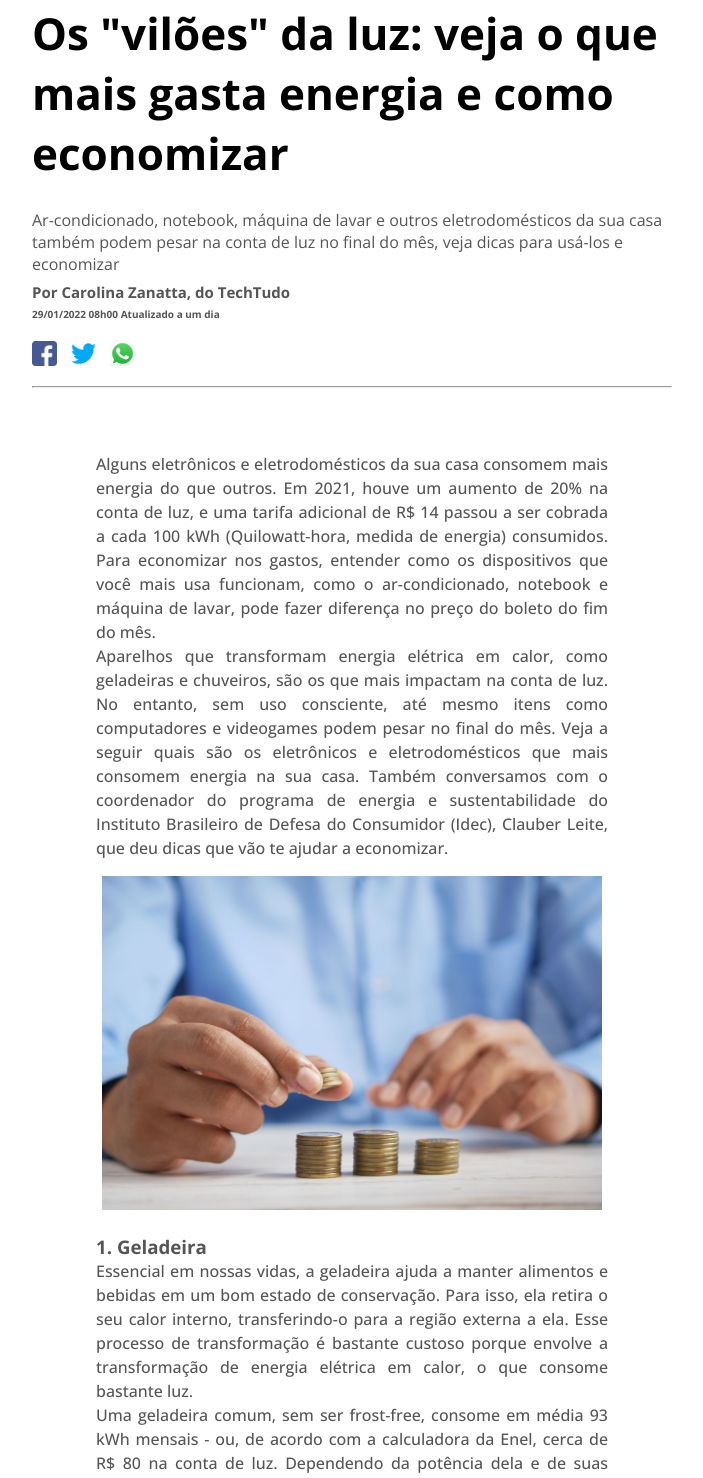
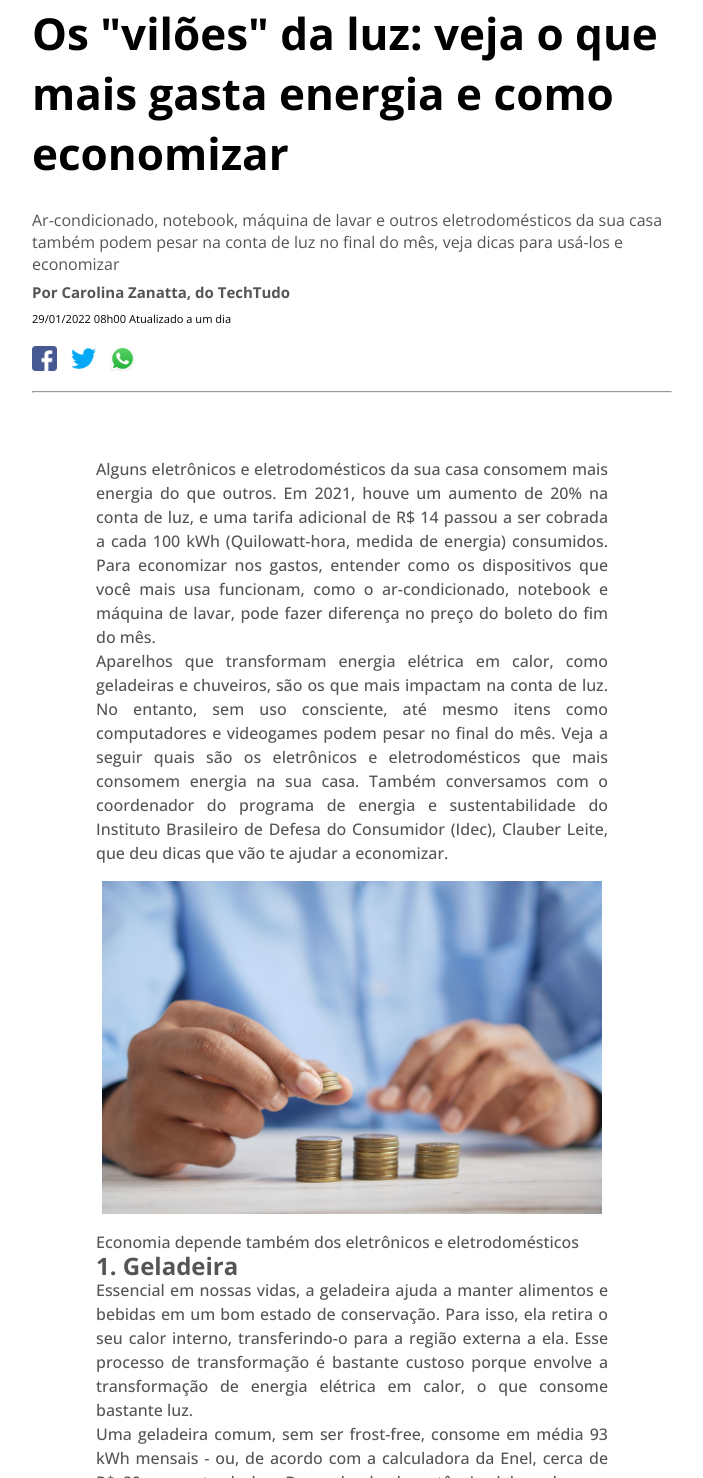
Before and after one commit to danielfeitosa4/paginaDeConteudo, a plain HTML site: page index.html in a window 1280 px wide. Shown: the part 83-1561 px from the top of the page, without its empty margins (288-991 px from the left). Drawn offline with nearby package versions, Linux system fonts and the light colour scheme.

Commit message:
organizando divs

```diff
--- a/index.html
+++ b/index.html
@@ -25,10 +25,14 @@
       <h1>Os "vilões" da luz: veja o que mais gasta energia e como economizar</h1>
       <p>Ar-condicionado, notebook, máquina de lavar e outros eletrodomésticos da sua casa também podem pesar na conta de luz no final do mês, veja dicas para usá-los e economizar</p>
 
+      <div class="author">
         <h3>Por Carolina Zanatta, do TechTudo</h3>
+        <small>
+          <sub>29/01/2022 08h00 Atualizado a um dia</sub>
+        </small>
+      </div>
 
-      <h4>29/01/2022 08h00 Atualizado a um dia</h4>
-
+      <div class="social-icons">
         <a href="#">
           <img src="./assets/images/facebook.png" alt="Facebook">
         </a>
@@ -41,6 +45,7 @@
           <img src="./assets/images/whatsapp.png" alt="WhatsApp">
         </a>
       </div>
+    </div>
     <hr>
 
     <div class="content">
@@ -48,9 +53,12 @@
 
       <p>Aparelhos que transformam energia elétrica em calor, como geladeiras e chuveiros, são os que mais impactam na conta de luz. No entanto, sem uso consciente, até mesmo itens como computadores e videogames podem pesar no final do mês. Veja a seguir quais são os eletrônicos e eletrodomésticos que mais consomem energia na sua casa. Também conversamos com o coordenador do programa de energia e sustentabilidade do Instituto Brasileiro de Defesa do Consumidor (Idec), Clauber Leite, que deu dicas que vão te ajudar a economizar.</p>
 
+      <figure>
         <img src="./assets/images/moedas.jpg" alt="moedas">
+        <figcaption>Economia depende também dos eletrônicos e eletrodomésticos</figcaption>
+      </figure>
 
-      <h3>1. Geladeira</h3>
+      <h2 class="number">1. Geladeira</h2>
 
       <p>Essencial em nossas vidas, a geladeira ajuda a manter alimentos e bebidas em um bom estado de conservação. Para isso, ela retira o seu calor interno, transferindo-o para a região externa a ela. Esse processo de transformação é bastante custoso porque envolve a transformação de energia elétrica em calor, o que consome bastante luz.</p>
 
@@ -60,7 +68,7 @@
 
       <p>Por isso, de acordo com Clauber, o ideal é manter uma relação consciente com a geladeira, abrindo-a apenas quando necessário. Desse modo, para quem deseja economia, aquela clássica história de passar vários minutos com a porta aberta, apenas encarando o interior do eletrodoméstico, também deve ser deixada de lado.</p>
 
-      <img src="./assets/images/geladeira.jpg" alt="Geladeira">
+      <img class="image2" src="./assets/images/geladeira.jpg" alt="Geladeira">
 
       <p>Além disso, o especialista também atenta para as condições da geladeira. Isso porque, caso a borracha da porta esteja com problemas, o eletrodoméstico nunca fechará realmente - o que, consequentemente, causará um consumo ainda maior de luz. Desse modo, é importante prestar atenção ao estado em que estão as peças do aparelho.</p>
 
```
Lines whose indentation alone changed are shown as unchanged.
